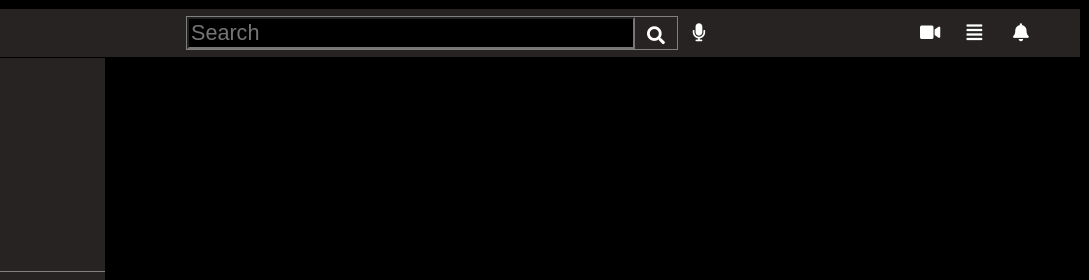
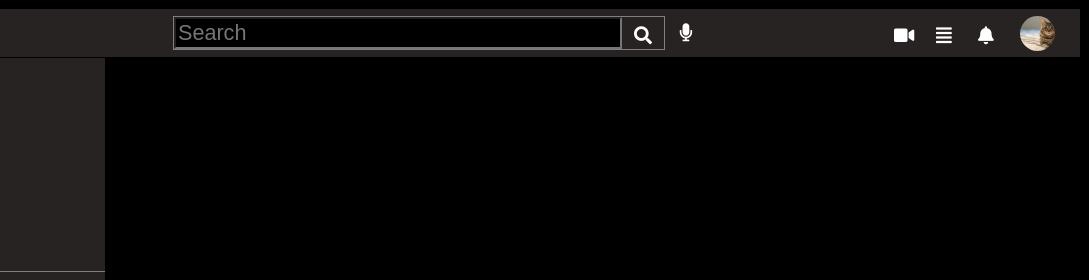
Before and after one commit to hamzadarej/Youtube-WebSite, a plain HTML site: page index.html in a window 1280 px wide. Shown: the top 280 px of the page, 191-1280 px from the left. Drawn offline with Linux system fonts and the light colour scheme.

Commit message:
youtube webPage

```diff
--- a/css/style.css
+++ b/css/style.css
@@ -51,8 +51,20 @@ nav div i {
 
   border: gray 1px solid;
 }
+.rightNav {
+  display: flex;
+  align-items: center;
+}
+.user-pic {
+  width: 35px;
+  height: 35px;
+  background-size: cover;
+  background-repeat: no-repeat;
+  border-radius: 20px;
+  background-image: url(../img/d.jpg);
+}
 /*finish nav */
-
+/*start left-side */
 .left-side {
   display: flex;
   background-color: rgb(39, 35, 35);
@@ -80,3 +92,4 @@ nav div i {
 .left-side div a i {
   width: 50px;
 }
+/*finish left-side */
--- a/index.html
+++ b/index.html
@@ -28,7 +28,7 @@
             <div><i class="fas fa-microphone"></i></div>
 
         </div>
-        <div>
+        <div class="rightNav">
 
             <i class="fas fa-video"></i>
 
```
Also changed, not shown: img/d.jpg (added).
